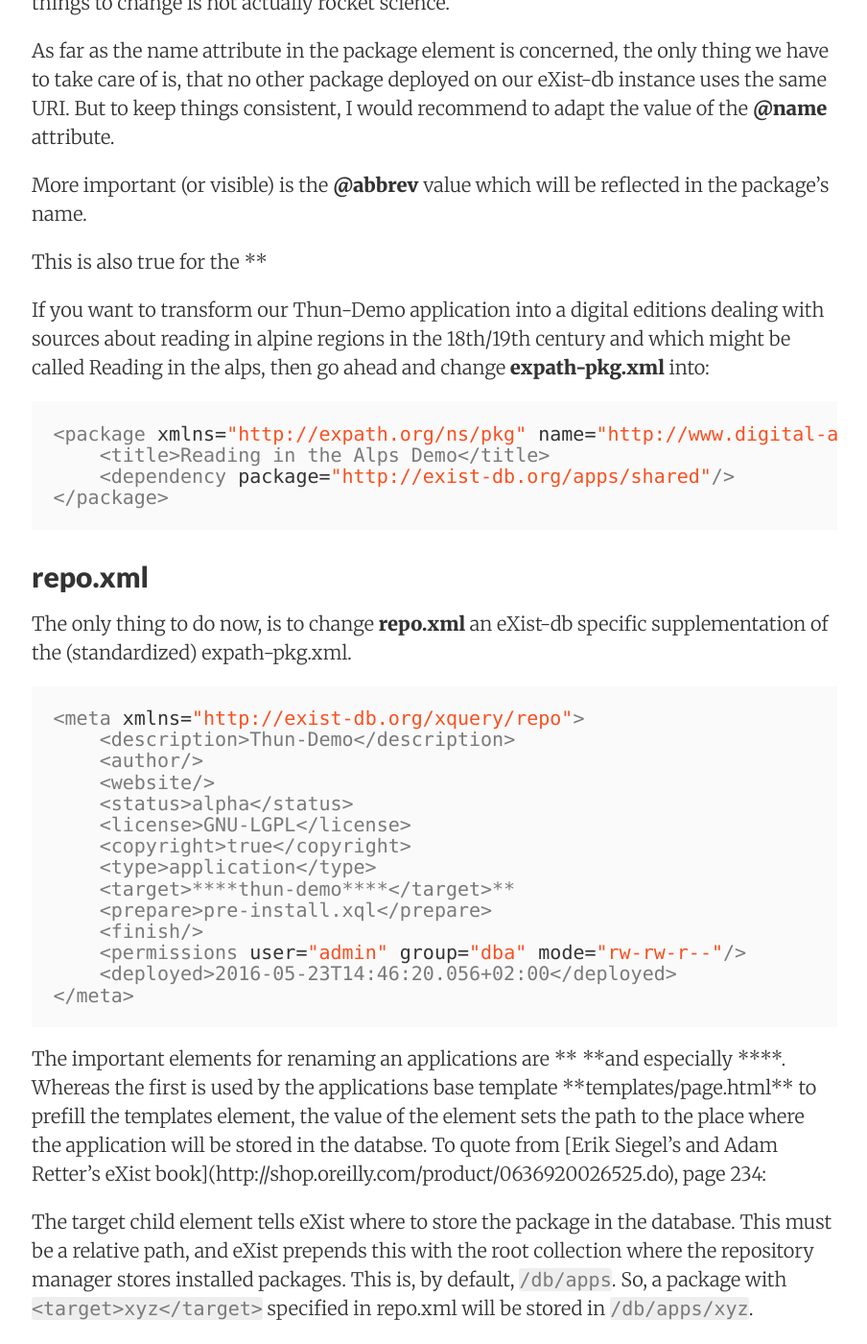
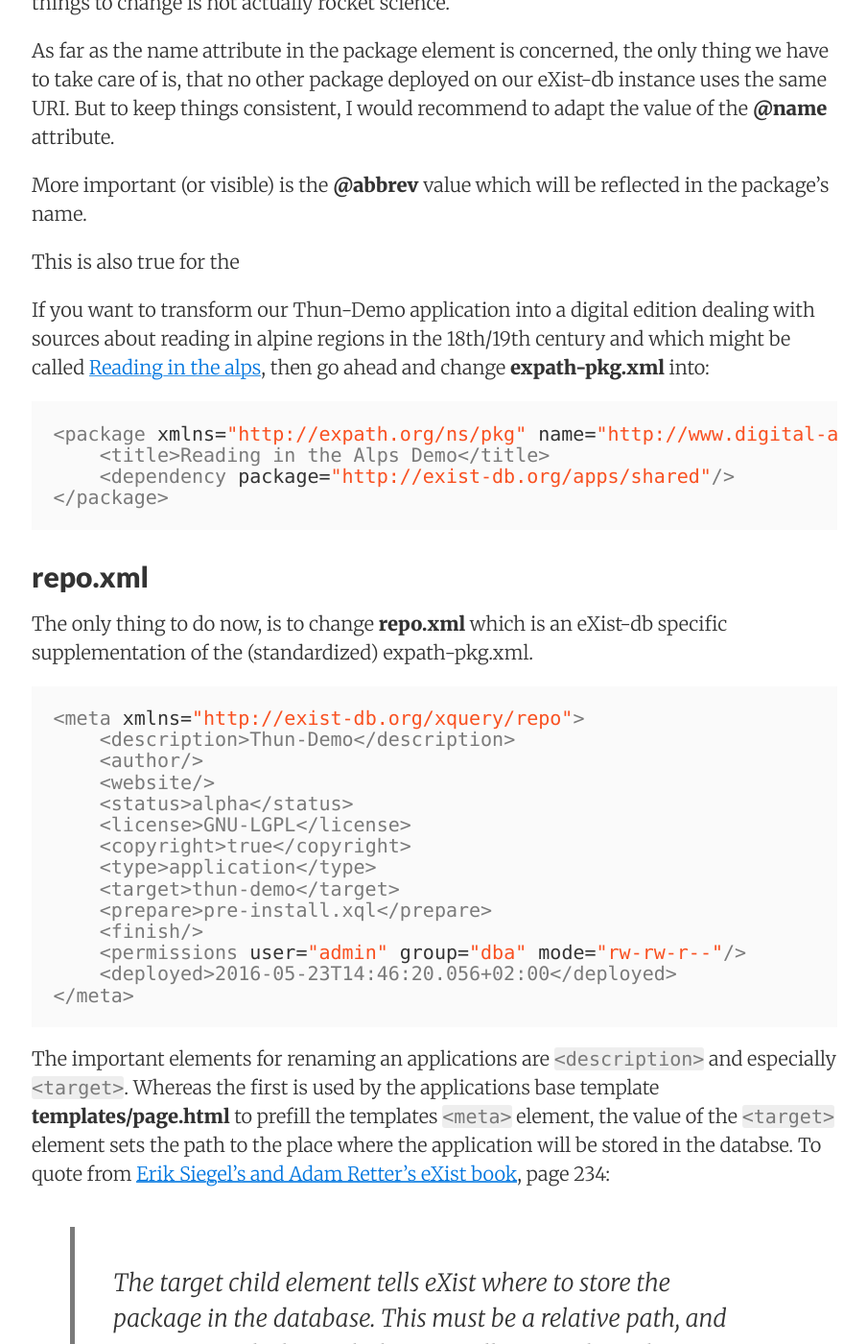
Before and after one commit to acdh-oeaw/generic-de-web-app, a Jekyll site: the page built from _posts/2016-08-15-part-6-rename-the-app.md, in a window 1280 px wide and 1400 px high, scrolled down 1240 px. Shown: the whole window at 96% size, without its empty margins (187-1091 px from the left). Built offline with Jekyll 4.4.1, drawn with Linux system fonts in a browser that asks for light colours; some of the changed text lies outside the part shown.

Commit message:
fixed md-syntax and corrected typos

````diff
--- a/_posts/2016-08-15-part-6-rename-the-app.md
+++ b/_posts/2016-08-15-part-6-rename-the-app.md
@@ -29,9 +29,9 @@ As far as the name attribute in the package element is concerned, the only thing
 
 More important (or visible) is the **@abbrev** value which will be reflected in the package’s name.
 
-This is also true for the **<title>**-element.
+This is also true for the <title>-element.
 
-If you want to transform our Thun-Demo application into a digital editions dealing with sources about reading in alpine regions in the 18th/19th century and which might be called Reading in the alps, then go ahead and change **expath-pkg.xml** into:
+If you want to transform our Thun-Demo application into a digital edition dealing with sources about reading in alpine regions in the 18th/19th century and which might be called [Reading in the alps](http://digital-archiv.at:8081/exist/apps/buchbesitz-collection/index.html), then go ahead and change **expath-pkg.xml** into:
 
 ```xml
 <package xmlns="http://expath.org/ns/pkg" name="http://www.digital-archiv.at/ns/rita-demo" abbrev="rita-demo" version="0.1" spec="1.0">
@@ -42,7 +42,7 @@ If you want to transform our Thun-Demo application into a digital editions deali
 
 ## repo.xml
 
-The only thing to do now, is to change **repo.xml** an eXist-db specific supplementation of the (standardized) expath-pkg.xml.
+The only thing to do now, is to change **repo.xml** which is an eXist-db specific supplementation of the (standardized) expath-pkg.xml.
 
 ```xml
 <meta xmlns="http://exist-db.org/xquery/repo">
@@ -53,7 +53,7 @@ The only thing to do now, is to change **repo.xml** an eXist-db specific supplem
     <license>GNU-LGPL</license>
     <copyright>true</copyright>
     <type>application</type>
-    <target>****thun-demo****</target>**
+    <target>thun-demo</target>
     <prepare>pre-install.xql</prepare>
     <finish/>
     <permissions user="admin" group="dba" mode="rw-rw-r--"/>
@@ -61,9 +61,9 @@ The only thing to do now, is to change **repo.xml** an eXist-db specific supplem
 </meta>
 ```
 
-The important elements for renaming an applications are **<description> **and especially **<target>**. Whereas the first is used by the applications base template **templates/page.html** to prefill the templates <meta> element, the value of the <target> element sets the path to the place where the application will be stored in the databse. To quote from [Erik Siegel’s and Adam Retter’s eXist book](http://shop.oreilly.com/product/0636920026525.do), page 234:
+The important elements for renaming an applications are `<description>` and especially `<target>`. Whereas the first is used by the applications base template **templates/page.html** to prefill the templates `<meta>` element, the value of the `<target>` element sets the path to the place where the application will be stored in the databse. To quote from [Erik Siegel’s and Adam Retter’s eXist book](http://shop.oreilly.com/product/0636920026525.do), page 234:
 
-The target child element tells eXist where to store the package in the database. This must be a relative path, and eXist prepends this with the root collection where the repository manager stores installed packages. This is, by default, `/db/apps`. So, a package with `<target>xyz</target>` specified in repo.xml will be stored in `/db/apps/xyz`.
+> The target child element tells eXist where to store the package in the database. This must be a relative path, and eXist prepends this with the root collection where the repository manager stores installed packages. This is, by default, `/db/apps`. So, a package with `<target>xyz</target>` specified in repo.xml will be stored in `/db/apps/xyz`.
 
 Since we took a lot of effort to remove all hard coded links from our application in the last part, the target is not absolutely crucial. But similar to the application’s namespace, it makes sense to uphold some consistency. Thats why we apply the following changes:
 
@@ -98,7 +98,7 @@ Well not completely, since we are using still the XML/TEI documents from Thun-De
 
 ![image alt text]({{ site.baseurl }}/images/part-6/image_1.jpg)
 
-But this is easy to fix. Just replace the documents stored in data/editions/ and you are done.
+But this is easy to fix. Just replace the documents stored in `data/editions/` and you are done.
 
 # Deployment Editor
 
````
Also changed, not shown: other parts of _posts/2016-08-15-part-6-rename-the-app.md (+2 -2 lines).
